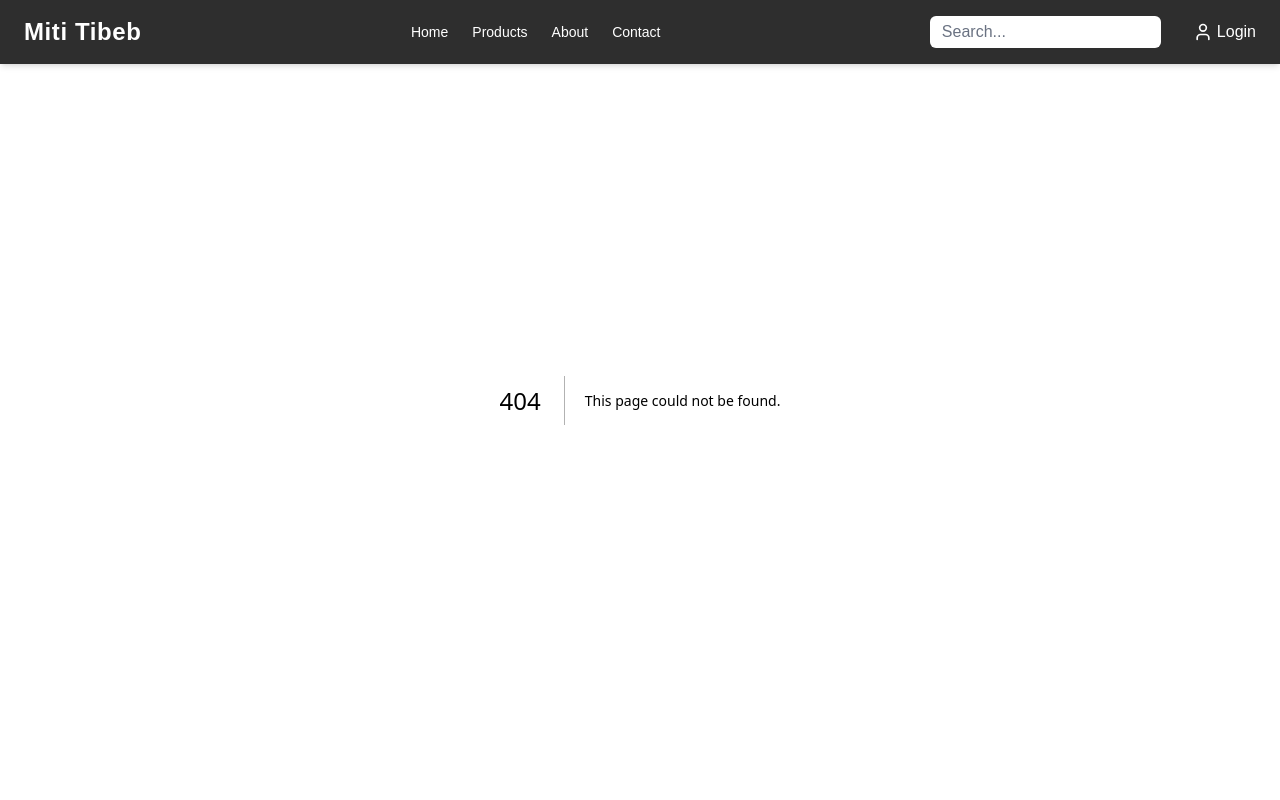
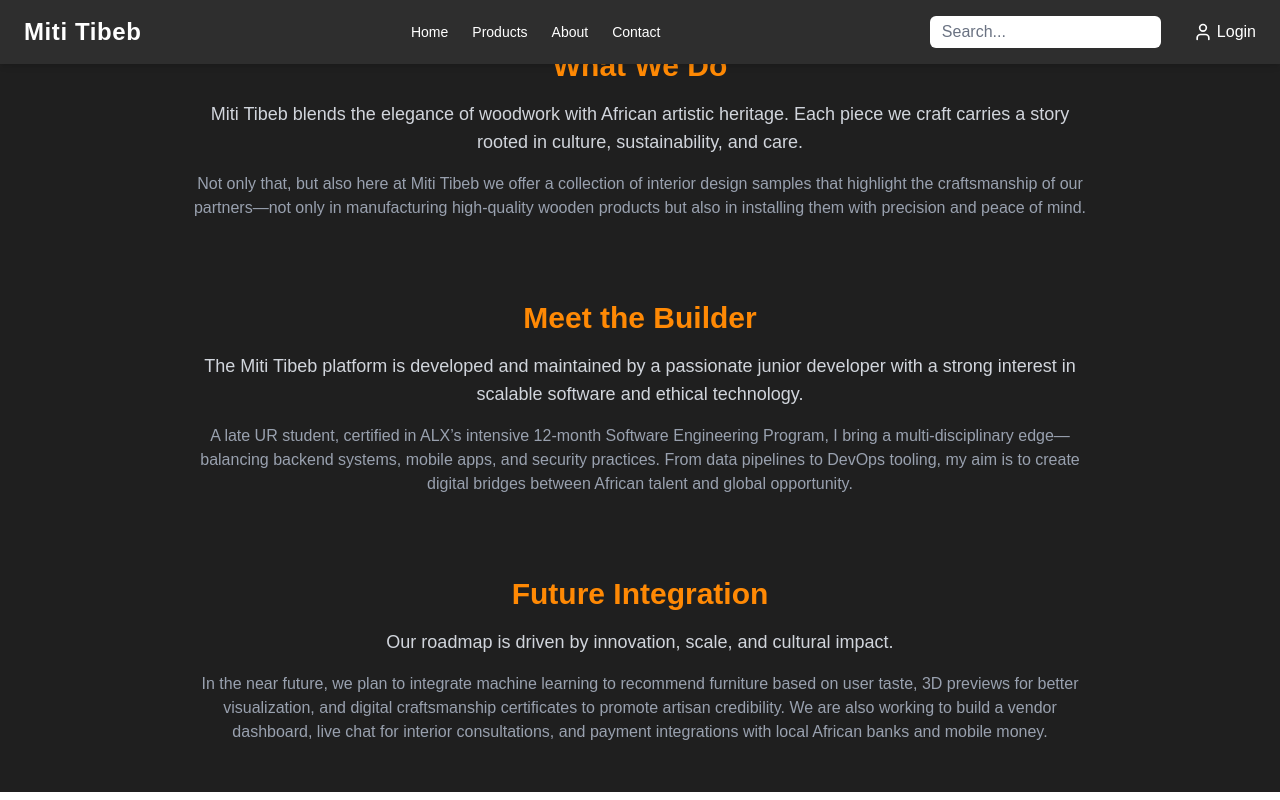
Before and after one commit to Mr-Ndi/Miti-Tibeb, a Next.js app: page /about in a window 1280 px wide. Before the commit this address had no page. Shown: the top 800 px of the page. Built offline with nearby package versions, Linux system fonts and the light colour scheme.

Commit message:
Adding about us page

```diff
--- /dev/null
+++ b/app/about/page.tsx
@@ -0,0 +1,49 @@
+export default function AboutUs() {
+  return (
+    <main className="bg-[#1F1F1F] text-white px-6 py-12 space-y-20">
+
+      {/* What We Do */}
+      <section className="max-w-4xl mx-auto text-center">
+        <h2 className="text-3xl font-bold mb-4 text-orange-400">What We Do</h2>
+        <p className="text-lg mb-4 text-gray-300">
+          Miti Tibeb blends the elegance of woodwork with African artistic heritage.
+          Each piece we craft carries a story rooted in culture, sustainability, and care.
+        </p>
+        <p className="text-gray-400 text-base">
+          Not only that, but also here at Miti Tibeb we offer a collection of interior design samples
+          that highlight the craftsmanship of our partners—not only in manufacturing high-quality wooden
+          products but also in installing them with precision and peace of mind.
+        </p>
+      </section>
+
+      {/* Meet the Builder */}
+      <section className="max-w-4xl mx-auto text-center">
+        <h2 className="text-3xl font-bold mb-4 text-orange-400">Meet the Builder</h2>
+        <p className="text-lg text-gray-300">
+          The Miti Tibeb platform is developed and maintained by a passionate junior developer with a
+          strong interest in scalable software and ethical technology.
+        </p>
+        <p className="mt-4 text-gray-400 text-base">
+          A late UR student, certified in ALX’s intensive 12-month Software Engineering Program, I bring
+          a multi-disciplinary edge—balancing backend systems, mobile apps, and security practices.
+          From data pipelines to DevOps tooling, my aim is to create digital bridges between African talent
+          and global opportunity.
+        </p>
+      </section>
+
+      {/* Future Integration */}
+      <section className="max-w-4xl mx-auto text-center">
+        <h2 className="text-3xl font-bold mb-4 text-orange-400">Future Integration</h2>
+        <p className="text-lg text-gray-300">
+          Our roadmap is driven by innovation, scale, and cultural impact.
+        </p>
+        <p className="mt-4 text-gray-400 text-base">
+          In the near future, we plan to integrate machine learning to recommend furniture based on user taste,
+          3D previews for better visualization, and digital craftsmanship certificates to promote artisan credibility.
+          We are also working to build a vendor dashboard, live chat for interior consultations, and payment integrations
+          with local African banks and mobile money.
+        </p>
+      </section>
+    </main>
+  );
+}
--- a/app/page.tsx
+++ b/app/page.tsx
@@ -8,9 +8,9 @@ export default function HomePage() {
     <main className="bg-[#2E2E2E] text-white px-6 py-12 space-y-20">
 
       {/* Hero */}
-      <section className="flex flex-col md:flex-row items-center justify-between gap-10 max-w-6xl mx-auto">
+      <section className="flex flex-col md:flex-row items-center justify-between gap-10 max-w-6xl mx-auto mt-16">
         <div>
-          <h1 className="text-4xl md:text-5xl font-bold mb-4 leading-tight">
+        <h1 className="text-4xl md:text-5xl font-bold mb-4 leading-tight">
             Embrace the Art of Nature with <span className="text-orange-400">Miti Tibeb</span>
           </h1>
           <p className="text-lg text-gray-300 mb-6 max-w-lg">
@@ -23,7 +23,7 @@ export default function HomePage() {
           </Link>
         </div>
         <Image
-          src="/hero-wood-art.jpg" // replace with your actual image path
+          src="/icon2.png"
           alt="Wood Art"
           width={500}
           height={350}
@@ -33,7 +33,7 @@ export default function HomePage() {
 
       {/* Featured Products */}
       <section className="max-w-6xl mx-auto">
-        <h2 className="text-2xl font-bold mb-6">Featured Products</h2>
+        <h2 className="text-2xl font-bold mb-6">Recent Uploaded Products</h2>
         <div className="grid grid-cols-1 sm:grid-cols-2 md:grid-cols-3 gap-8">
           {[1, 2, 3].map((id) => (
             <div key={id} className="bg-[#1F1F1F] p-4 rounded-lg shadow hover:shadow-orange-500/20 transition">
@@ -52,19 +52,53 @@ export default function HomePage() {
         <p className="text-gray-300 text-lg">
           Miti Tibeb blends the elegance of woodwork with African artistic heritage. Each piece we craft carries a story rooted in culture, sustainability, and care.
         </p>
+        <p>Not only that but also here at Miti Tibeb we got a bunch of enterior disign sample, that highlight how skilled or partenerss are while manufacturing the product but also how good they are when it comes about installing your oun product for the sake of your own peace</p>
       </section>
 
       {/* Call to Action */}
-      <section className="bg-[#1F1F1F] py-10 text-center rounded-lg max-w-4xl mx-auto">
-        <h3 className="text-xl font-semibold mb-2">Join Our Community</h3>
-        <p className="text-gray-400 mb-4">Subscribe for updates on new products and stories from our artisans.</p>
-        <input
-          type="email"
-          placeholder="you@example.com"
-          className="px-4 py-2 rounded-md text-black focus:outline-none focus:ring-2 focus:ring-orange-400 mr-2"
-        />
-        <button className="bg-orange-500 text-white px-4 py-2 rounded-md hover:bg-orange-600">Subscribe</button>
-      </section>
+      <section className="bg-[#1F1F1F] py-10 text-center rounded-lg max-w-4xl mx-auto mt-12 px-6">
+  <h3 className="text-2xl font-bold mb-4 text-white">Invite a Vendor</h3>
+  <p className="text-gray-400 mb-6">
+    Know a talented artisan or furniture vendor? Invite them to join our platform and share their creations.
+  </p>
+
+  <form
+    onSubmit={(e) => {
+      e.preventDefault();
+      // TODO: handle submission logic (POST to backend)
+    }}
+    className="space-y-4"
+  >
+    <div className="flex flex-col md:flex-row gap-4 justify-center">
+      <input
+        type="email"
+        placeholder="Your Email"
+        className="ml-auto mr-4 px-3 py-1 rounded-md bg-white text-black placeholder-gray-500 focus:outline-none focus:ring-2 focus:ring-orange-400"
+        required
+      />
+      <input
+        type="text"
+        placeholder="Your Name"
+        className="ml-auto mr-4 px-3 py-1 rounded-md bg-white text-black placeholder-gray-500 focus:outline-none focus:ring-2 focus:ring-orange-400"
+        required
+      />
+      <input
+        type="text"
+        placeholder="Your Name"
+        className="ml-auto mr-4 px-3 py-1 rounded-md bg-white text-black placeholder-gray-500 focus:outline-none focus:ring-2 focus:ring-orange-400"
+        required
+      />
+    </div>
+
+    <button
+      type="submit"
+      className="mt-4 bg-orange-500 text-white px-6 py-2 rounded-md hover:bg-orange-600"
+    >
+      Join Us
+    </button>
+  </form>
+</section>
+
     </main>
   );
 }
```
Also changed, not shown: public/icon2.png (added).
